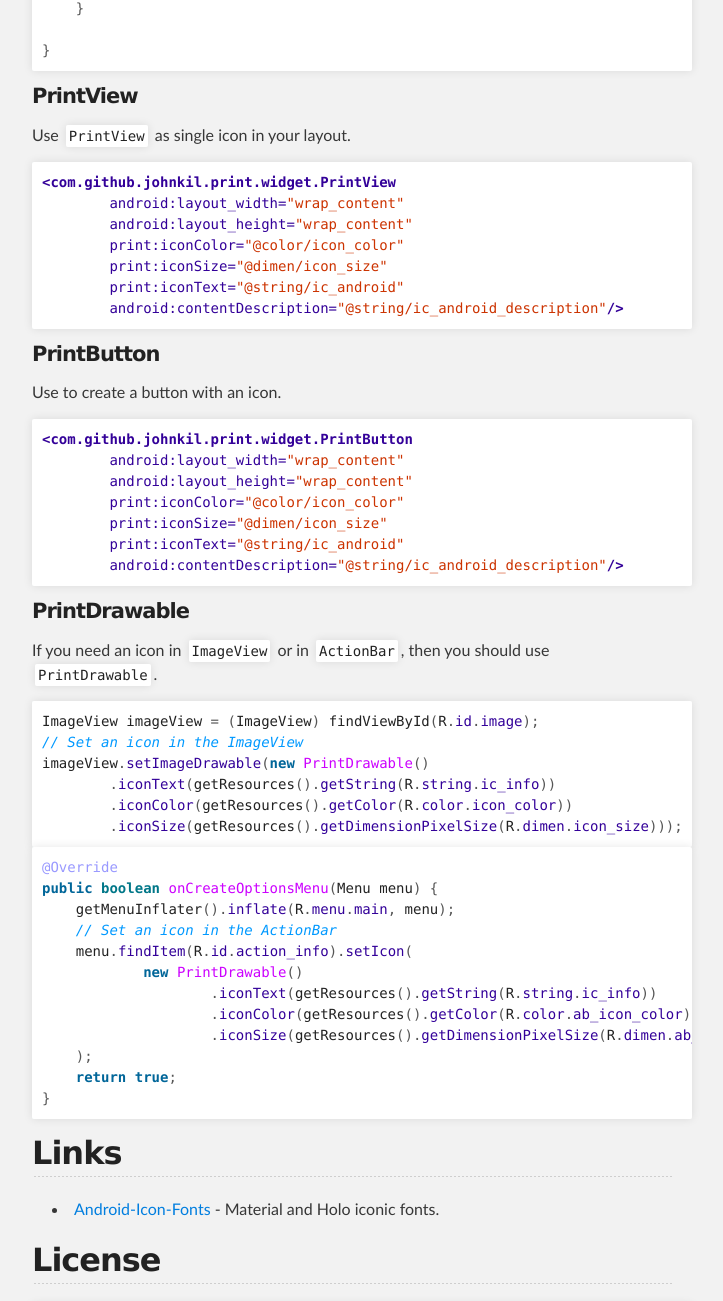
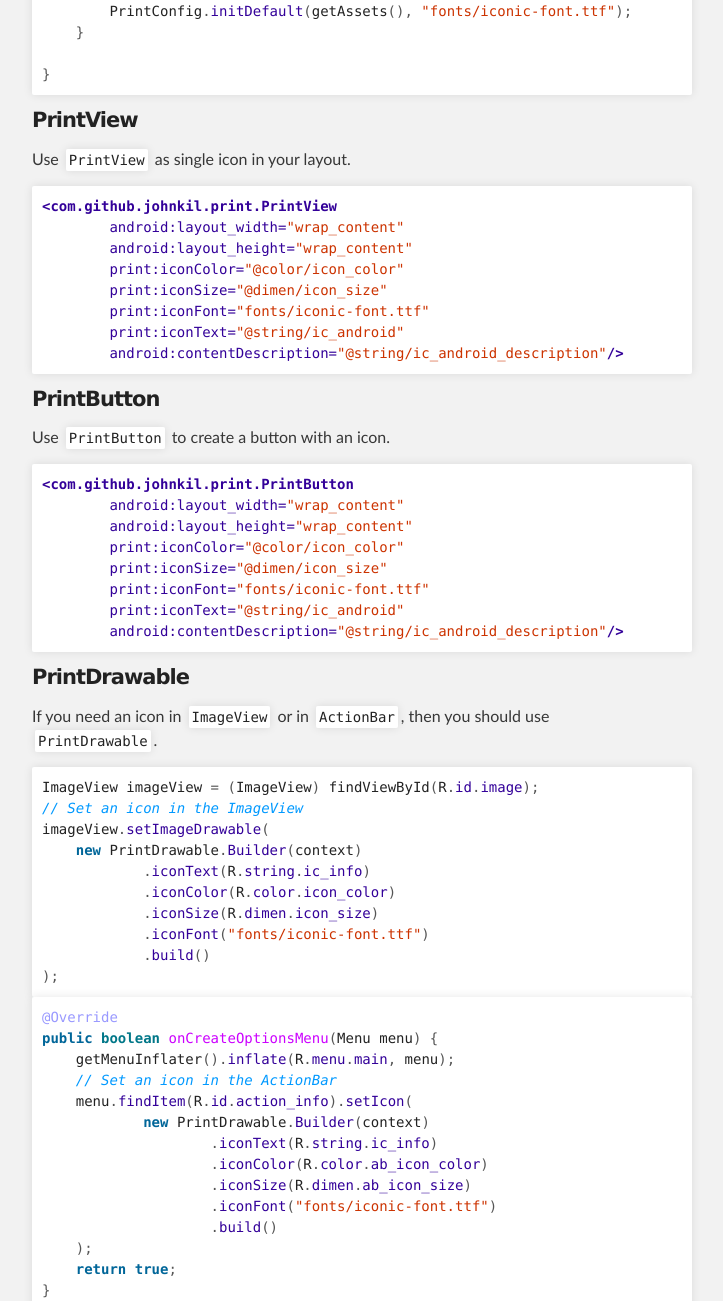
Before and after one commit to johnkil/Print, a plain HTML site: page index.html in a window 1280 px wide. Shown: the part 1885-3186 px from the top of the page, without its empty margins (288-1011 px from the left). Drawn offline with Linux system fonts and the light colour scheme.

```diff
--- a/index.html
+++ b/index.html
@@ -41,14 +41,15 @@
 <p><img src="https://raw.githubusercontent.com/johnkil/Print/master/art/print.jpg" alt="image"></p>
 
 <p><a href="https://play.google.com/store/apps/details?id=com.github.johnkil.print.sample">
-  <img alt="Get it on Google Play" src="http://www.android.com/images/brand/get_it_on_play_logo_small.png"></a></p>
+  <img alt="Get it on Google Play" src="http://www.android.com/images/brand/get_it_on_play_logo_small.png">
+</a></p>
 
 <h2>
 <a name="download" class="anchor" href="#download"><span class="octicon octicon-link"></span></a>Download</h2>
 
 <p>Gradle:</p>
 
-<div class="highlight highlight-groovy"><pre><span class="n">compile</span> <span class="s1">'com.github.johnkil.print:print:1.1.0'</span>
+<div class="highlight highlight-groovy"><pre><span class="n">compile</span> <span class="s1">'com.github.johnkil.print:print:1.2.1'</span>
 </pre></div>
 
 <p>Maven:</p>
@@ -56,21 +57,22 @@
 <div class="highlight highlight-xml"><pre><span class="nt">&lt;dependency&gt;</span>
     <span class="nt">&lt;groupId&gt;</span>com.github.johnkil.print<span class="nt">&lt;/groupId&gt;</span>
     <span class="nt">&lt;artifactId&gt;</span>print<span class="nt">&lt;/artifactId&gt;</span>
-    <span class="nt">&lt;version&gt;</span>1.1.0<span class="nt">&lt;/version&gt;</span>
+    <span class="nt">&lt;version&gt;</span>1.2.1<span class="nt">&lt;/version&gt;</span>
 <span class="nt">&lt;/dependency&gt;</span>
 </pre></div>
 
 <h2>
 <a name="usage" class="anchor" href="#usage"><span class="octicon octicon-link"></span></a>Usage</h2>
 
-<p>First, you need to initialize the iconic font in <a href="http://developer.android.com/reference/android/app/Application.html#onCreate%28%29">Application.onCreate()</a> method.</p>
+<p>First, you need to initialize the default iconic font in <a href="http://developer.android.com/reference/android/app/Application.html#onCreate%28%29">Application.onCreate()</a> method. If
+the font is not specified, then the font is used by default.</p>
 
 <div class="highlight highlight-java"><pre><span class="kd">public</span> <span class="kd">class</span> <span class="nc">MyApplication</span> <span class="kd">extends</span> <span class="n">Application</span> <span class="o">{</span>
 
     <span class="nd">@Override</span>
     <span class="kd">public</span> <span class="kt">void</span> <span class="nf">onCreate</span><span class="o">()</span> <span class="o">{</span>
         <span class="kd">super</span><span class="o">.</span><span class="na">onCreate</span><span class="o">();</span>
-        <span class="n">Print</span><span class="o">.</span><span class="na">initFont</span><span class="o">(</span><span class="n">getAssets</span><span class="o">(),</span> <span class="s">"fonts/iconic-font.ttf"</span><span class="o">);</span>
+        <span class="n">PrintConfig</span><span class="o">.</span><span class="na">initDefault</span><span class="o">(</span><span class="n">getAssets</span><span class="o">(),</span> <span class="s">"fonts/iconic-font.ttf"</span><span class="o">);</span>
     <span class="o">}</span>
 
 <span class="o">}</span>
@@ -81,11 +83,12 @@
 
 <p>Use <code>PrintView</code> as single icon in your layout.</p>
 
-<div class="highlight highlight-xml"><pre><span class="nt">&lt;com.github.johnkil.print.widget.PrintView</span>
+<div class="highlight highlight-xml"><pre><span class="nt">&lt;com.github.johnkil.print.PrintView</span>
         <span class="na">android:layout_width=</span><span class="s">"wrap_content"</span>
         <span class="na">android:layout_height=</span><span class="s">"wrap_content"</span>
         <span class="na">print:iconColor=</span><span class="s">"@color/icon_color"</span>
         <span class="na">print:iconSize=</span><span class="s">"@dimen/icon_size"</span>
+        <span class="na">print:iconFont=</span><span class="s">"fonts/iconic-font.ttf"</span>
         <span class="na">print:iconText=</span><span class="s">"@string/ic_android"</span>
         <span class="na">android:contentDescription=</span><span class="s">"@string/ic_android_description"</span><span class="nt">/&gt;</span>
 </pre></div>
@@ -93,13 +96,14 @@
 <h4>
 <a name="printbutton" class="anchor" href="#printbutton"><span class="octicon octicon-link"></span></a>PrintButton</h4>
 
-<p>Use to create a button with an icon.</p>
+<p>Use <code>PrintButton</code> to create a button with an icon.</p>
 
-<div class="highlight highlight-xml"><pre><span class="nt">&lt;com.github.johnkil.print.widget.PrintButton</span>
+<div class="highlight highlight-xml"><pre><span class="nt">&lt;com.github.johnkil.print.PrintButton</span>
         <span class="na">android:layout_width=</span><span class="s">"wrap_content"</span>
         <span class="na">android:layout_height=</span><span class="s">"wrap_content"</span>
         <span class="na">print:iconColor=</span><span class="s">"@color/icon_color"</span>
         <span class="na">print:iconSize=</span><span class="s">"@dimen/icon_size"</span>
+        <span class="na">print:iconFont=</span><span class="s">"fonts/iconic-font.ttf"</span>
         <span class="na">print:iconText=</span><span class="s">"@string/ic_android"</span>
         <span class="na">android:contentDescription=</span><span class="s">"@string/ic_android_description"</span><span class="nt">/&gt;</span>
 </pre></div>
@@ -111,10 +115,14 @@
 
 <div class="highlight highlight-java"><pre><span class="n">ImageView</span> <span class="n">imageView</span> <span class="o">=</span> <span class="o">(</span><span class="n">ImageView</span><span class="o">)</span> <span class="n">findViewById</span><span class="o">(</span><span class="n">R</span><span class="o">.</span><span class="na">id</span><span class="o">.</span><span class="na">image</span><span class="o">);</span>
 <span class="c1">// Set an icon in the ImageView</span>
-<span class="n">imageView</span><span class="o">.</span><span class="na">setImageDrawable</span><span class="o">(</span><span class="k">new</span> <span class="nf">PrintDrawable</span><span class="o">()</span>
-        <span class="o">.</span><span class="na">iconText</span><span class="o">(</span><span class="n">getResources</span><span class="o">().</span><span class="na">getString</span><span class="o">(</span><span class="n">R</span><span class="o">.</span><span class="na">string</span><span class="o">.</span><span class="na">ic_info</span><span class="o">))</span>
-        <span class="o">.</span><span class="na">iconColor</span><span class="o">(</span><span class="n">getResources</span><span class="o">().</span><span class="na">getColor</span><span class="o">(</span><span class="n">R</span><span class="o">.</span><span class="na">color</span><span class="o">.</span><span class="na">icon_color</span><span class="o">))</span>
-        <span class="o">.</span><span class="na">iconSize</span><span class="o">(</span><span class="n">getResources</span><span class="o">().</span><span class="na">getDimensionPixelSize</span><span class="o">(</span><span class="n">R</span><span class="o">.</span><span class="na">dimen</span><span class="o">.</span><span class="na">icon_size</span><span class="o">)));</span>
+<span class="n">imageView</span><span class="o">.</span><span class="na">setImageDrawable</span><span class="o">(</span>
+    <span class="k">new</span> <span class="n">PrintDrawable</span><span class="o">.</span><span class="na">Builder</span><span class="o">(</span><span class="n">context</span><span class="o">)</span>
+            <span class="o">.</span><span class="na">iconText</span><span class="o">(</span><span class="n">R</span><span class="o">.</span><span class="na">string</span><span class="o">.</span><span class="na">ic_info</span><span class="o">)</span>
+            <span class="o">.</span><span class="na">iconColor</span><span class="o">(</span><span class="n">R</span><span class="o">.</span><span class="na">color</span><span class="o">.</span><span class="na">icon_color</span><span class="o">)</span>
+            <span class="o">.</span><span class="na">iconSize</span><span class="o">(</span><span class="n">R</span><span class="o">.</span><span class="na">dimen</span><span class="o">.</span><span class="na">icon_size</span><span class="o">)</span>
+            <span class="o">.</span><span class="na">iconFont</span><span class="o">(</span><span class="s">"fonts/iconic-font.ttf"</span><span class="o">)</span>
+            <span class="o">.</span><span class="na">build</span><span class="o">()</span>
+<span class="o">);</span>
 </pre></div>
 
 <div class="highlight highlight-java"><pre><span class="nd">@Override</span>
@@ -122,10 +130,12 @@
     <span class="n">getMenuInflater</span><span class="o">().</span><span class="na">inflate</span><span class="o">(</span><span class="n">R</span><span class="o">.</span><span class="na">menu</span><span class="o">.</span><span class="na">main</span><span class="o">,</span> <span class="n">menu</span><span class="o">);</span>
     <span class="c1">// Set an icon in the ActionBar</span>
     <span class="n">menu</span><span class="o">.</span><span class="na">findItem</span><span class="o">(</span><span class="n">R</span><span class="o">.</span><span class="na">id</span><span class="o">.</span><span class="na">action_info</span><span class="o">).</span><span class="na">setIcon</span><span class="o">(</span>
-            <span class="k">new</span> <span class="nf">PrintDrawable</span><span class="o">()</span>
-                    <span class="o">.</span><span class="na">iconText</span><span class="o">(</span><span class="n">getResources</span><span class="o">().</span><span class="na">getString</span><span class="o">(</span><span class="n">R</span><span class="o">.</span><span class="na">string</span><span class="o">.</span><span class="na">ic_info</span><span class="o">))</span>
-                    <span class="o">.</span><span class="na">iconColor</span><span class="o">(</span><span class="n">getResources</span><span class="o">().</span><span class="na">getColor</span><span class="o">(</span><span class="n">R</span><span class="o">.</span><span class="na">color</span><span class="o">.</span><span class="na">ab_icon_color</span><span class="o">))</span>
-                    <span class="o">.</span><span class="na">iconSize</span><span class="o">(</span><span class="n">getResources</span><span class="o">().</span><span class="na">getDimensionPixelSize</span><span class="o">(</span><span class="n">R</span><span class="o">.</span><span class="na">dimen</span><span class="o">.</span><span class="na">ab_icon_size</span><span class="o">))</span>
+            <span class="k">new</span> <span class="n">PrintDrawable</span><span class="o">.</span><span class="na">Builder</span><span class="o">(</span><span class="n">context</span><span class="o">)</span>
+                    <span class="o">.</span><span class="na">iconText</span><span class="o">(</span><span class="n">R</span><span class="o">.</span><span class="na">string</span><span class="o">.</span><span class="na">ic_info</span><span class="o">)</span>
+                    <span class="o">.</span><span class="na">iconColor</span><span class="o">(</span><span class="n">R</span><span class="o">.</span><span class="na">color</span><span class="o">.</span><span class="na">ab_icon_color</span><span class="o">)</span>
+                    <span class="o">.</span><span class="na">iconSize</span><span class="o">(</span><span class="n">R</span><span class="o">.</span><span class="na">dimen</span><span class="o">.</span><span class="na">ab_icon_size</span><span class="o">)</span>
+                    <span class="o">.</span><span class="na">iconFont</span><span class="o">(</span><span class="s">"fonts/iconic-font.ttf"</span><span class="o">)</span>
+                    <span class="o">.</span><span class="na">build</span><span class="o">()</span>
     <span class="o">);</span>
     <span class="k">return</span> <span class="kc">true</span><span class="o">;</span>
 <span class="o">}</span>
@@ -137,7 +147,9 @@
 <ul>
 <li>
 <a href="https://github.com/johnkil/Android-Icon-Fonts">Android-Icon-Fonts</a> - Material and Holo iconic fonts.</li>
-</ul><h2>
+</ul>
+
+<h2>
 <a name="license" class="anchor" href="#license"><span class="octicon octicon-link"></span></a>License</h2>
 
 <pre><code>Copyright 2014 Evgeny Shishkin
@@ -146,7 +158,7 @@ Licensed under the Apache License, Version 2.0 (the "License");
 you may not use this file except in compliance with the License.
 You may obtain a copy of the License at
 
-http://www.apache.org/licenses/LICENSE-2.0
+   http://www.apache.org/licenses/LICENSE-2.0
 
 Unless required by applicable law or agreed to in writing, software
 distributed under the License is distributed on an "AS IS" BASIS,
```
Also changed, not shown: params.json (+1 -1 lines).
